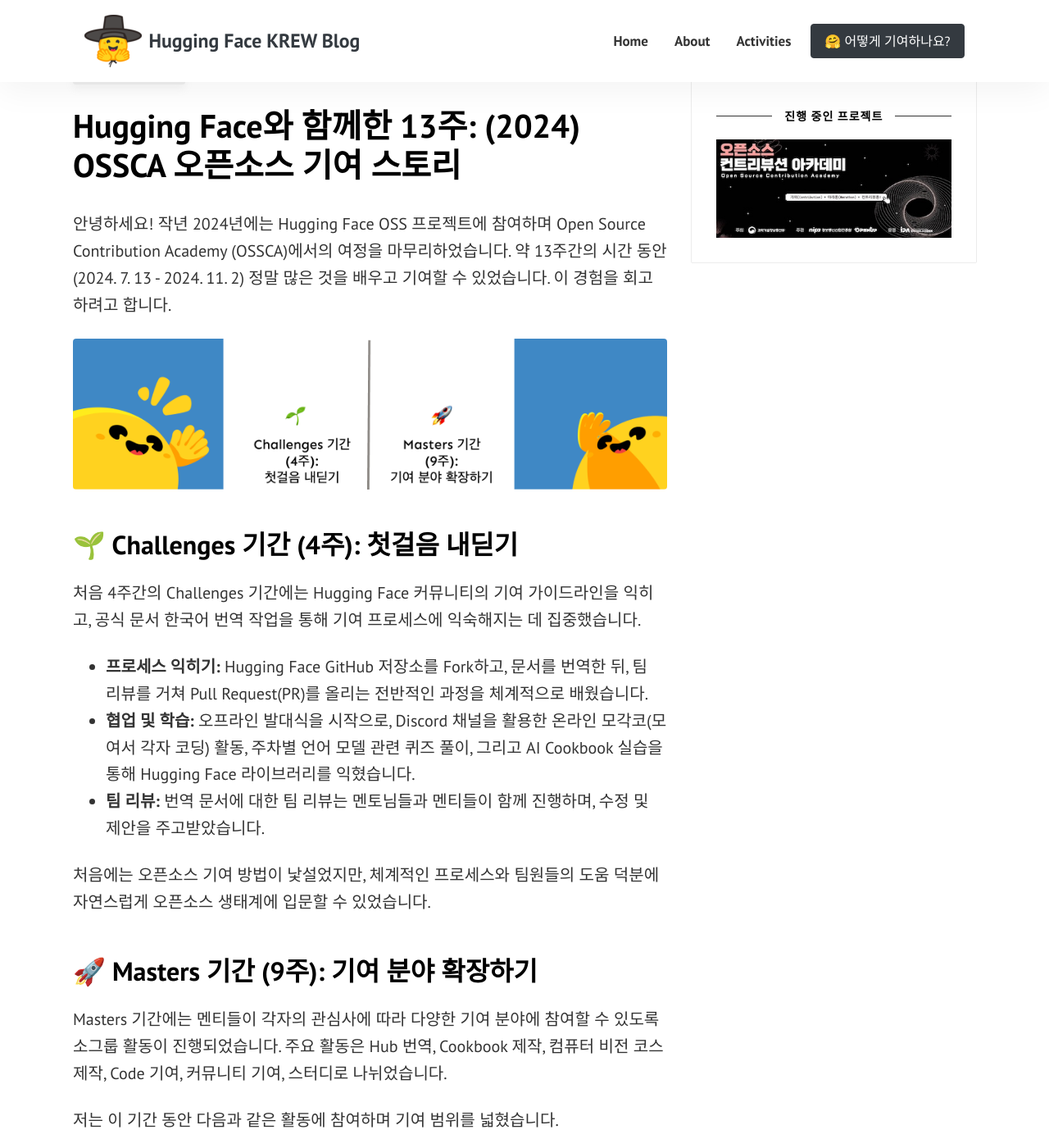
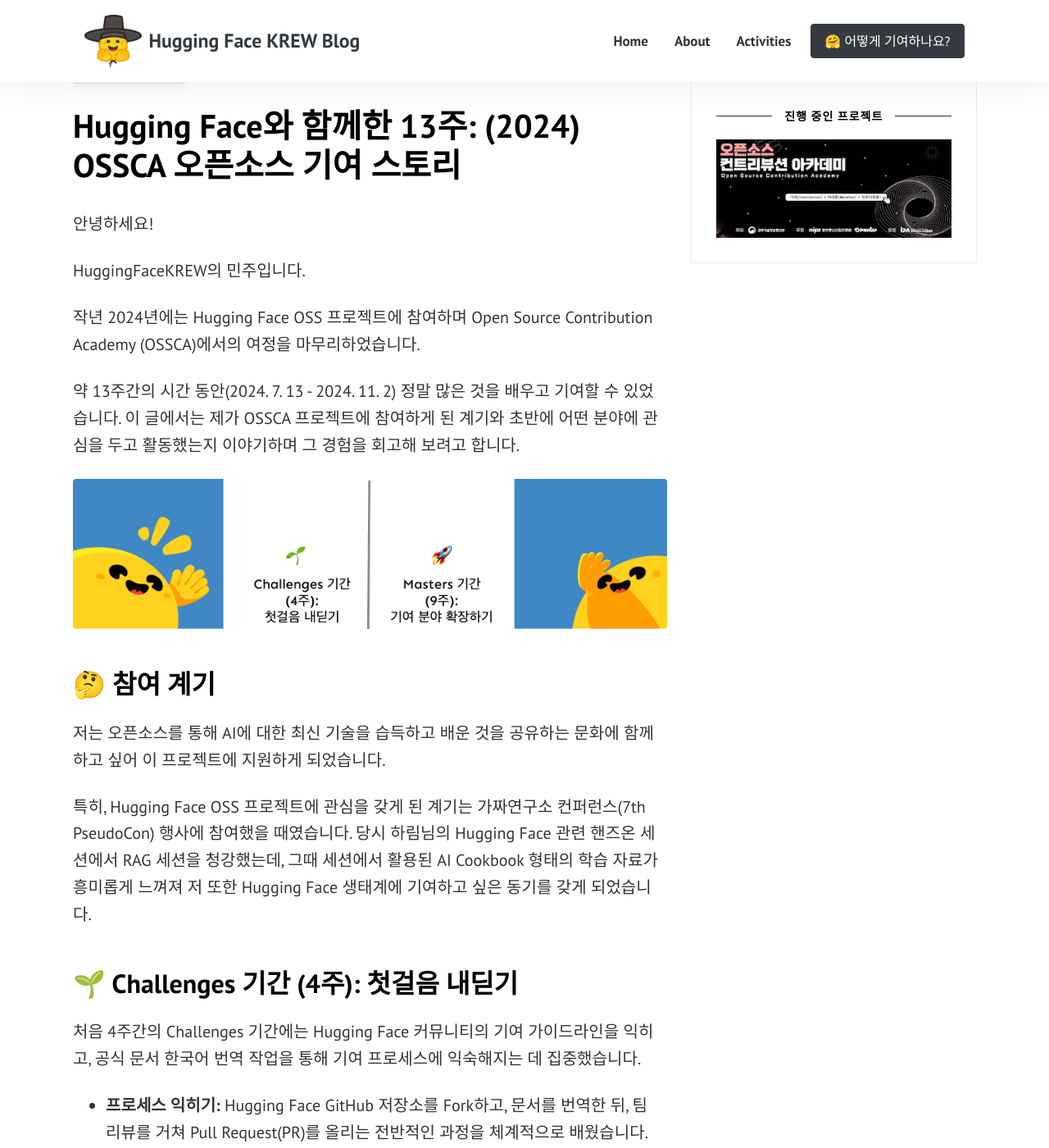
Before and after one commit to sim-so/hugging-face-krew.github.io, a Jekyll site: the page built from _posts/2025-05-27-2024-open-source-academy-recap.md, in a window 1280 px wide and 1400 px high, scrolled down 615 px. Shown: the whole window at 82% size. Built offline with Jekyll 4.4.1, drawn with Linux system fonts in a browser that asks for light colours; some of the changed text lies outside the part shown.

Commit message:
Update self introduction

```diff
--- a/_posts/2025-05-27-2024-open-source-academy-recap.md
+++ b/_posts/2025-05-27-2024-open-source-academy-recap.md
@@ -6,19 +6,31 @@
 image: assets/images/blog/posts/2025-05-27-2024-open-source-academy-recap/title.png
 ---
 
-안녕하세요! 작년 2024년에는 Hugging Face OSS 프로젝트에 참여하며 Open Source Contribution Academy (OSSCA)에서의 여정을 마무리하었습니다. 약 13주간의 시간 동안(2024. 7. 13 - 2024. 11. 2) 정말 많은 것을 배우고 기여할 수 있었습니다. 이 경험을 회고하려고 합니다.
+안녕하세요!
+
+HuggingFaceKREW의 민주입니다.
+
+작년 2024년에는 Hugging Face OSS 프로젝트에 참여하며 Open Source Contribution Academy (OSSCA)에서의 여정을 마무리하었습니다.
+
+약 13주간의 시간 동안(2024. 7. 13 - 2024. 11. 2) 정말 많은 것을 배우고 기여할 수 있었습니다. 이 글에서는 제가 OSSCA 프로젝트에 참여하게 된 계기와 초반에 어떤 분야에 관심을 두고 활동했는지 이야기하며 그 경험을 회고해 보려고 합니다.
 
 ![image-3](../assets/images/blog/posts/2025-05-27-2024-open-source-academy-recap/period.png)
+
+## 🤔 참여 계기
+
+저는 오픈소스를 통해 AI에 대한 최신 기술을 습득하고 배운 것을 공유하는 문화에 함께하고 싶어 이 프로젝트에 지원하게 되었습니다.
+
+특히, Hugging Face OSS 프로젝트에 관심을 갖게 된 계기는 가짜연구소 컨퍼런스(7th PseudoCon) 행사에 참여했을 때였습니다. 당시 하림님의 Hugging Face 관련 핸즈온 세션에서 RAG 세션을 청강했는데, 그때 세션에서 활용된 AI Cookbook 형태의 학습 자료가 흥미롭게 느껴져 저 또한 Hugging Face 생태계에 기여하고 싶은 동기를 갖게 되었습니다.
 
 ## **🌱 Challenges 기간 (4주): 첫걸음 내딛기**
 
 처음 4주간의 Challenges 기간에는 Hugging Face 커뮤니티의 기여 가이드라인을 익히고, 공식 문서 한국어 번역 작업을 통해 기여 프로세스에 익숙해지는 데 집중했습니다.
 
 - **프로세스 익히기:** Hugging Face GitHub 저장소를 Fork하고, 문서를 번역한 뒤, 팀 리뷰를 거쳐 Pull Request(PR)를 올리는 전반적인 과정을 체계적으로 배웠습니다.
-- **협업 및 학습:** 오프라인 발대식을 시작으로, Discord 채널을 활용한 온라인 모각코(모여서 각자 코딩) 활동, 주차별 언어 모델 관련 퀴즈 풀이, 그리고 AI Cookbook 실습을 통해 Hugging Face 라이브러리를 익혔습니다.
-- **팀 리뷰:** 번역 문서에 대한 팀 리뷰는 멘토님들과 멘티들이 함께 진행하며, 수정 및 제안을 주고받았습니다.
+- **협업 및 학습:** Discord 채널을 활용한 온라인 모각코(모여서 각자 코딩) 활동, 주차별 언어 모델 관련 퀴즈 풀이, 그리고 AI Cookbook 실습을 통해 Hugging Face 라이브러리를 익혔습니다.
+- **팀 리뷰:** 번역 문서에 대한 팀 리뷰를 멘토님들과 멘티들이 함께 진행하며, 수정 및 제안을 주고받았습니다.
 
-처음에는 오픈소스 기여 방법이 낯설었지만, 체계적인 프로세스와 팀원들의 도움 덕분에 자연스럽게 오픈소스 생태계에 입문할 수 있었습니다.
+처음에는 오픈소스 기여 방법이 낯설었지만, 체계적인 프로세스와 팀원들의 도움 덕분에 자연스럽게 오픈소스 생태계에 입문할 수 있었습니다. 또한 Challenges 기간의 번역 기여 활동을 하며 문서 최신화 필요성이나 용어 일관성 확보 등 개선하고 싶은 부분이 생겨, Masters 기간에 해당 기여 아이디어를 제안하고 실제 활동으로 이어가기도 하였습니다.
 
 ## **🚀 Masters 기간 (9주): 기여 분야 확장하기**
 
@@ -31,9 +43,9 @@
 1. **Hugging Face Docs 한국어 번역:**
     - Challenges 기간부터 이어온 핵심 활동입니다. Google Docs로 번역 문서를 공유하고, NMT (신경망 번역 모델, 예: ChatGPT)를 활용하여 초안을 생성한 뒤, 직접 수정하고 팀 리뷰를 거쳐 PR을 올리는 과정을 반복했습니다.
 
-    - 이 과정에서 GitHub Codespaces와 Hugging Face Docs i18n 번역 도구 등 유용한 툴을 사용했습니다.
+    - 이 과정에서 GitHub Codespaces와 Hugging Face Docs i18n 번역 도구 등 Hugging Face KREW 분들이 제작한 유용한 툴을 사용했습니다.
 
-    - 공식 활동으로 인정받으며 Hugging Face 직원분과 소통하며 진행되었습니다.
+    - PR을 merge하는 과정은 Hugging Face 직원분께 최종 리뷰를 받고 소통하며 진행되었습니다.
 
 2. **Code 기여 (Diffusers 라이브러리 Docstring 개선)**:
     - 영향력 있는 Hugging Face 공식 저장소인 `diffusers`에 코드 기여를 시도했습니다. 특히 초보자가 시작하기 좋은 `Good First Issue` 라벨이 붙은 이슈를 해결하며, Docstring을 개선하는 활동을 했습니다. 이는 코드 가독성과 유지보수성 향상에 기여할 수 있었습니다.
@@ -71,7 +83,9 @@
 
 ## **📊 정량적 성과 및 특별상 수상**
 
-약 13주간의 활동을 통해 공식 저장소(Transformers/Diffusers)와 커뮤니티 저장소를 포함하여 저는 총 **7건의 Pull Request 등록**, **3건의 PR Merge**, 그리고 **25건의 Commit**을 달성했습니다. 특히 초벌 번역기 개선을 통한 공식 문서 번역 생산성이 2023년 대비 약 133% (코드 리뷰 수로 측정) 향상되었다는 결과도 있었습니다.
+약 13주간의 활동을 통해 공식 저장소(Transformers/Diffusers)와 커뮤니티 저장소를 포함하여 저는 총 **7건의 Pull Request 등록**, **3건의 PR Merge**, 그리고 **25건의 Commit**을 달성했습니다. 특히 초벌 번역기 개선을 통한 공식 문서 번역 생산성이 향상되었다는 피드백도 있었습니다.
+
+Masters 기간을 마치고 성과 공유회 준비를 위해 팀원분들과 함께 약 13주간의 활동 내용을 되돌아보고, 공식 저장소와 커뮤니티 저장소에 기여한 Pull Request, Commit 등의 성과를 모아 정리했습니다. 이 과정에서 체계적인 협업 프로세스와 팀원들의 도움을 통해 함께 이뤄낸 구체적인 기여 결과를 객관적으로 확인하며 값진 경험을 되새길 수 있었습니다.
 
 ![image-3](../assets/images/blog/posts/2025-05-27-2024-open-source-academy-recap/prize.png)
 
@@ -82,19 +96,20 @@
 
 ### 더 많은 후기
 
+OSSCA 홈페이지에서 컨트리뷰터분들의 다양한 후기를 확인하실 수 있습니다.
 https://www.contribution.ac/1c236dcb-0b5f-8132-a06a-e1ace0e07c0c
 
 
 ## **🤗 OSSCA 그 이후**
 
-KREW 분들의 열정적인 활동은 OSSCA 이후에도 이어졌습니다. 덕분에 저도 현재 Hugging Face KREW Blog 제작팀에 합류하여 커뮤니티에 기여를 다시 이어나가게 되었습니다.
+KREW 분들의 열정적인 활동은 OSSCA 이후에도 이어졌습니다. 덕분에 저도 현재 Hugging Face KREW Blog 제작팀에 합류하여 커뮤니티에 기여를 이어나가게 되었습니다.
 
 저희 Hugging Face KREW는 **"누구나 머신러닝을 활용할 수 있도록 하여, 사회에 긍정적인 변화를 이끌자!"라는 비전** 아래 함께 활동하고 있습니다. 앞으로 Hugging Face KREW 블로그에는 **OSSCA 이후에도 꾸준히 활동하고 있는 KREW 멤버들의 다채로운 기여 활동과 그 경험 스토리가 담길 예정입니다.**
 
 ![image-3](../assets/images/blog/posts/2025-05-27-2024-open-source-academy-recap/final.png)
 
 
-**여기까지 OSSCA Hugging Face OSS 프로젝트에 참여하며 겪었던 저의 여정을 들려드렸습니다.** 저희 팀의 활동과 성과, 그리고 앞으로의 계획까지 **긴 글 읽어주셔서 감사합니다!** 앞으로 Hugging Face KREW의 다양한 활동에도 많은 관심과 응원 부탁드립니다.
+**여기까지 OSSCA Hugging Face OSS 프로젝트에 참여하며 겪었던 저의 여정을 들려드렸습니다.** 저희 팀의 활동과 성과, 그리고 앞으로의 계획까지 **긴 글 읽어주셔서 감사합니다!** Hugging Face KREW의 다양한 활동에도 많은 관심과 응원 부탁드립니다.
 
 
 
```
